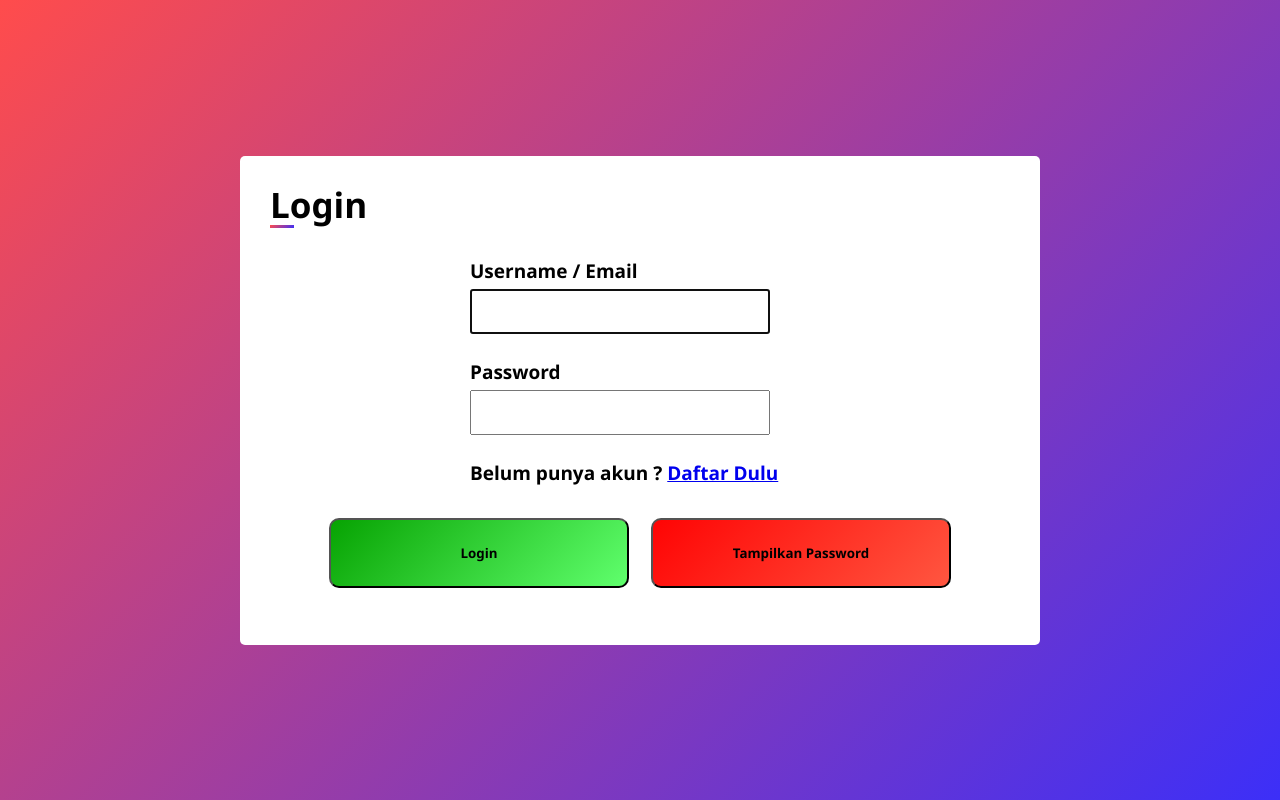
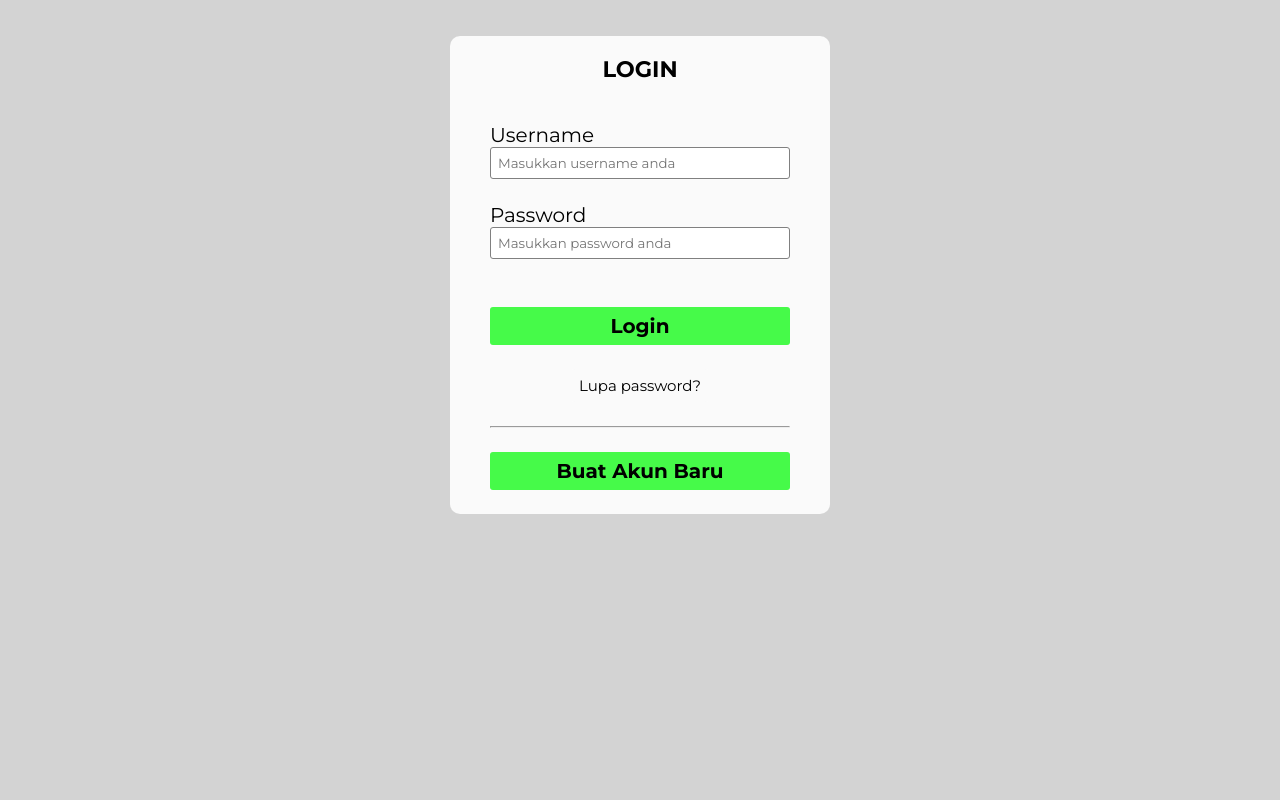
Before and after one commit to ArloDel/Stand.in, a PHP site: page /login.php in a window 1280 px wide. Run offline with PHP 8.4, Linux system fonts and the light colour scheme; data comes from the database, SQL or seed files in the repository.

Commit message:
add button sign up di home sama button lupa password di login

```diff
--- a/login.php
+++ b/login.php
@@ -1,135 +1,113 @@
-<!DOCTYPE html>
 <html>
+
 <head>
-        <?php
-            include 'koneksi.php';
-            $q ='select * from user';
-            $result = mysqli_query($con,$q);
-        ?>
-        <script type="text/javascript">
-            function cek(){
-                alert("Angka Yang Paling Besar Adalah = " + Math.max(angka1.value, angka2.value, angka3.value));
-                var max = Math.max(angka1.value, angka2.value, angka3.value)
-                document.getElementById("hasil").value = max
-            }
-        </script>
-        <title>Login || Stand.in</title>
-        <body>
+    <title>Login StandIn</title>
     <style>
-                *{
+        @import url('https://fonts.googleapis.com/css?family=Montserrat:400,700&display=swap');
+        * {
+            font-family: 'Montserrat', sans-serif;
             margin: 0;
             padding: 0;
-                    box-sizing: border-box;
-                    font-family: 'Segoe UI', Tahoma, Geneva, Verdana, sans-serif
         }
-                body{
+
+        body {
             display: flex;
-                    height: 100vh;
             justify-content: center;
             align-items: center;
-                    padding: 10px;
-                    background: linear-gradient(135deg, #ff4c4c, #3c2ff8) ;
+            height: 520px;
+            background: lightgray;
         }
-                .title{
-                    font-weight: 500;
-                    font-size: 25px;
-                    margin-bottom: 30px;
-                }
-                .container{
-                    max-width: 800px;
-                    width: 100%;
-                    background: #fff;
-                    padding: 25px 30px;
-                    border-radius: 5px;
-                }
-                .title{
-                    font-size: 35px;
-                    font-weight: 500;
-                    position: relative;
-                }
-                .title::before{
-                    content: "";
-                    position: absolute;
-                    left: 0;
-                    bottom: 0;
-                    height: 3px;
-                    width: 24px;
-                    background: linear-gradient(135deg, #ff4c4c, #3c2ff8) ;
-                }
-                .input{
-                    height: 45px;
-                    width: 300px;
-                    margin: 5px 0 25px 200px;
-                    padding-left: 20px;
-                }
-                .text-style{
-                    margin-left: 200px;
-                    font-weight: bold;
-                    font-size: 19px;
 
-                }
-                .button{
-                    margin-top: 30px;
-                    margin-bottom: 30px;
-                    height: 70px;
-                    width: 300px;
-                    border-radius: 10px;
-                    font-weight: bold;
-                    background: linear-gradient(135deg, #07a302, #60ff6d) ;
-                }
-                .lihat{
-                    margin-top: 30px;
-                    margin-bottom: 30px;
-                    height: 70px;
-                    width: 300px;
-                    border-radius: 10px;
-                    font-weight: bold;
-                    background: linear-gradient(135deg, #ff0404, #ff5640) ;
-                }
-                .table-input{
-                    margin-left: auto;
-                    margin-right: auto;
+        h2 {
             text-align: center;
         }
-                .row{
-                    padding-left: 10px;
-                    padding-right: 10px;
+
+        div.register {
+            margin-top: 70px;
+            background-color: #FAFAFA;
+            width: 100%;
+            font-size: 15px;
+            border-radius: 10px;
+            border: 1px;
         }
+
+        .pointer {
+            cursor: pointer;
+        }
+
+        form#regist {
+            margin: 40px;
+            font-size: 20;
+        }
+
+        input#details {
+            width: 300px;
+            border: 1px solid gray;
+            border-radius: 3px;
+            outline: 0;
+            padding: 7px;
+        }
+
+        input#details:hover {
+            width: 300px;
+            border: 2px solid black;
+            transition: 0.5s;
+        }
+
+        input#submit {
+            width: 300px;
+            padding: 7px;
+            border: 1px;
+            font-weight: 600;
+            font-size: 20;
+            background: #46fa49;
+            border-radius: 3px;
+        }
+
+        input#submit:hover {
+            background: #88ff8a;
+        }
+
+        .label {
+            font-weight: bold;
+        }
+
+        #forgot {
+            padding: 7px;
+            border: 1px;
+            font-weight: 500;
+            font-size: 15;
+            border-radius: 3px;
+            background-color: fafafa;
+            margin: auto;
+            display: flex;
+        }
+
     </style>
-            <div class="container">
-                <form action="test.php" method="POST">
-                    <p class="title">
-                        <b>Login</b>
-                    </p>
-                    <p>
-                        <div class="text-style">
-                            Username / Email
-                        </div>
-                        <input type="text" class="input" id="username" required autofocus>
-                    </p>
-                    <p>
-                        <div class="text-style">
-                            Password
-                        </div>
-                        <input type="text" class="input" id="pass" required>
-                    </p>
-                    <p>
-                        <div class="text-style">
-                            Belum punya akun ? <a href="/register.php">Daftar Dulu</a>
-                        </div>
-                    </p>
-                    <table class="table-input">
-                        <tr>
-                            <td class="row">
-                                <input type="button" class="button" name="cari" value="Login" onclick="cek()">
-                            </td>
-                            <td class="row">
-                                <input type="button" class="lihat" name="lihat" value="Tampilkan Password">
-                            </td>
-                        </tr>
-                    </table>
+</head>
+
+<body>
+    <div class="main">
+        <div class="register">
+            <br>
+            <h2>LOGIN</h2>
+            <form id="regist">
+                <label>Username</label>
+                <br>
+                <input type="text" placeholder="Masukkan username anda" id="details" required>
+                <br><br>
+                <label>Password</label>
+                <br>
+                <input type="password" placeholder="Masukkan password anda" id="details" required>
+                <br><br><br>
+                <input type="submit" value="Login" id="submit" class="pointer">
+                <br><br>
+                <input type="button" value="Lupa password?" id="forgot" class="pointer" onclick="location.href='lupa_password.php';">
+                <br><hr><br>
+                <input type="button" value="Buat Akun Baru" id="submit" class="pointer" onclick="location.href='registrasi-standin.html';">
+                <br><br>
             </form>
         </div>
+    </div>
 </body>
-    </head>
-</html>
+<!html>
```
Also changed, not shown: home.php (+3 -4 lines), login-standin.html (deleted, +0 -100 lines), login2.php (added, +135 -0 lines), lupa_password.php (added, +54 -0 lines), public/css/style.css (+5 -6 lines), kelola_user.php (renamed from kelola user (admin).php), signup.php (renamed from registrasi-standin.html). Lines whose indentation alone changed are shown as unchanged.
